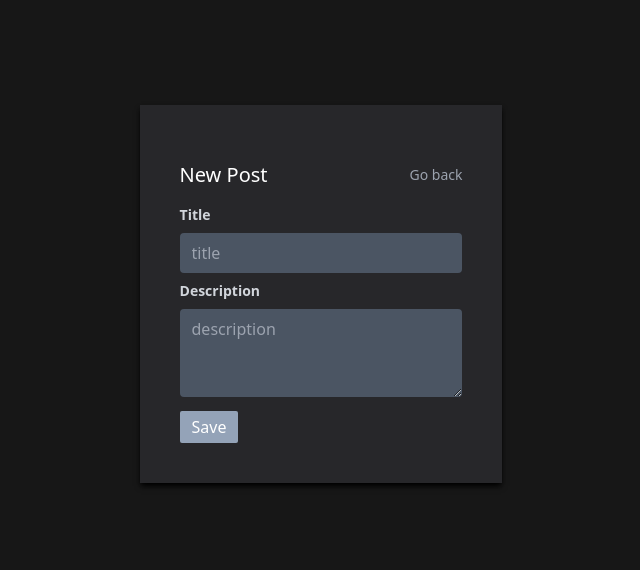
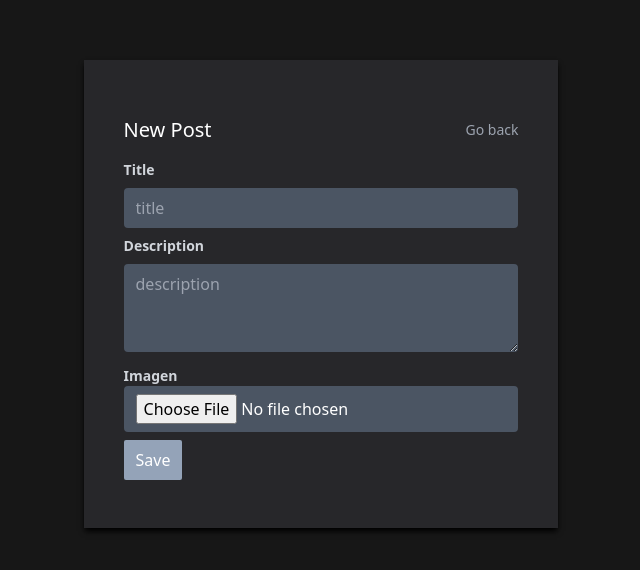
Before and after one commit to Mmalonn/mern-context-api, a React (Create React App) app in the folder client/: page /new in a window 1280 px wide. Shown: the part 106-676 px from the top of the page, without its empty margins (319-959 px from the left). Built offline with nearby package versions, Linux system fonts and the light colour scheme; no server answers.

Commit message:
modificada la funcion de crear post para permitir que formik suba imagenes

```diff
--- a/client/src/api/posts.js
+++ b/client/src/api/posts.js
@@ -2,8 +2,17 @@ import axios from "axios";
 
 export const getPostsRequests = async () => await axios.get("/posts");
 
-export const createPostRequests = async (post) =>
-  await axios.post("/posts", post);
+export const createPostRequests = async (post) => {
+  const form = new FormData();
+  for (let key in post) {
+    form.append(key, post[key]);
+  }
+  return await axios.post("/posts", form, {
+    headers: {
+      "Context-Type": "multipart/form-data",
+    },
+  });
+};
 
 export const deletePostRequests = async (id) =>
   await axios.delete("/posts/" + id);
--- a/client/src/context/postContext.js
+++ b/client/src/context/postContext.js
@@ -23,8 +23,12 @@ export const PostProvider = ({ children }) => {
   };
 
   const createPost = async (post) => {
-    const res = await createPostRequests(post);
-    setPosts([...posts, res.data]);
+    try {
+      const res = await createPostRequests(post);
+      setPosts([...posts, res.data]);
+    } catch (error) {
+      console.log(error);
+    }
   };
 
   const deletePost = async (id) => {
--- a/client/src/pages/PostForm.js
+++ b/client/src/pages/PostForm.js
@@ -11,6 +11,7 @@ export function PostForm() {
   const [post, setPost] = useState({
     title: "",
     description: "",
+    image: null,
   });
 
   useEffect(() => {
@@ -38,6 +39,7 @@ export function PostForm() {
             description: Yup.string().required("la descripcion es requerida"),
           })}
           onSubmit={async (values, actions) => {
+
             if (params.id) {
               await updatePost(params.id, values);
             } else {
@@ -47,7 +49,7 @@ export function PostForm() {
           }}
           enableReinitialize
         >
-          {({ handleSubmit }) => (
+          {({ handleSubmit, setFieldValue }) => (
             <Form onSubmit={handleSubmit}>
               <label
                 htmlFor="title"
@@ -83,8 +85,23 @@ export function PostForm() {
                 className="text-red-600 text-sm"
                 name="description"
               />
+              <label
+                htmlFor="title"
+                className="text-sm block font-bold text-gray-300"
+              >
+                Imagen
+              </label>
+              <input
+                type="file"
+                name="image"
+                className="px-3 py-2 focus:outline-none rounded bg-gray-600 text-white w-full"
+                onChange={(e=>{
+                  setFieldValue("image",e.target.files[0])
+                  console.log(e.target.value)
+                })}
+              />
               <button
-                className="bg-slate-400 hover:bg-slate-500 px-3 py-1 text-white rounded-sm"
+                className="bg-slate-400 hover:bg-slate-500 px-3 py-2 text-white rounded-sm my-2"
                 type="submit"
               >
                 Save
```
Also changed, not shown: 1 other file (tests, documents, lock files or other folders).
